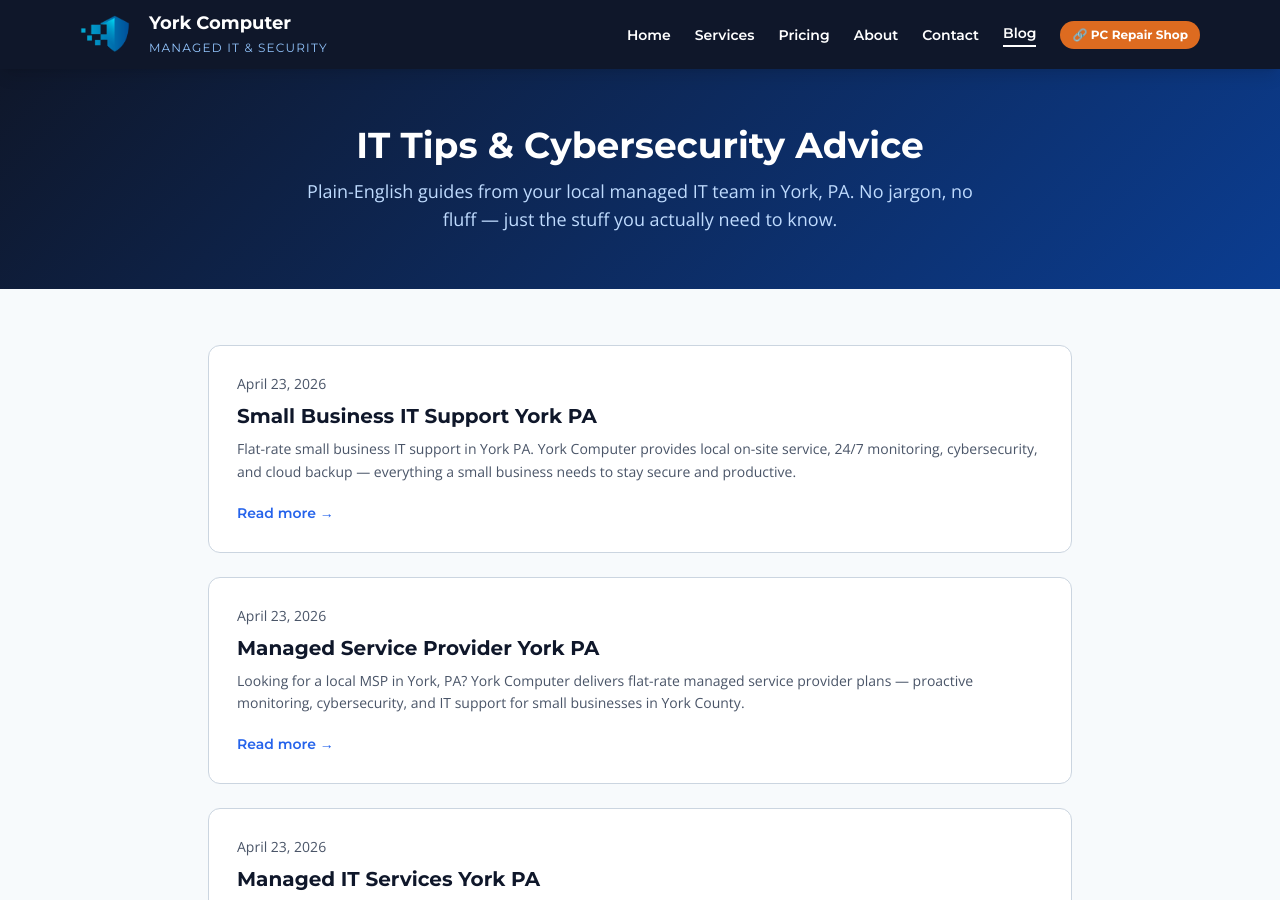
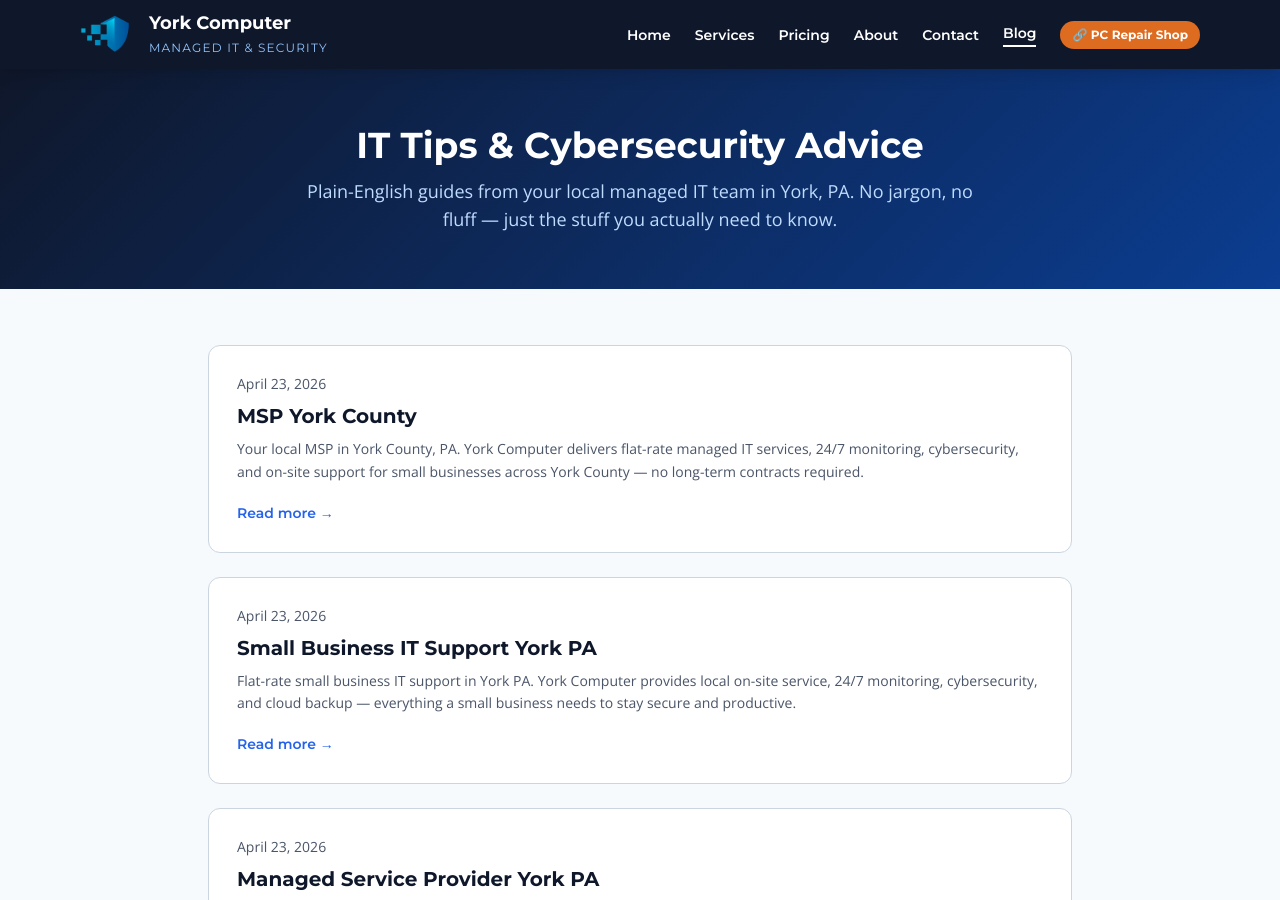
Before and after one commit to oak8513/yorkcomputer-net, a Jekyll site: the page built from blog/index.html, in a window 1280 px wide and 900 px high. Built offline with Jekyll 4.4.1, drawn with Linux system fonts in a browser that asks for light colours; nearby versions of some CDN libraries; a script that is not in the unit is left out.

Commit message:
SEO: add MSP York County landing page
Co-Authored-By: Claude Sonnet 4.6 <noreply@anthropic.com>

```diff
--- a/blog/index.html
+++ b/blog/index.html
@@ -17,6 +17,14 @@ og_description: "Plain-English IT and cybersecurity advice for small businesses
 <div class="max-w-4xl mx-auto px-4 py-14">
 
   <!-- BEGIN_SERVICE_PAGES -->
+  <article class="bg-white border border-yc-gray rounded-xl p-7 hover:shadow-lg transition mb-6">
+    <div class="text-sm text-yc-steel mb-2">April 23, 2026</div>
+    <h2 class="font-heading font-bold text-xl text-yc-navy mb-2">
+      <a href="/blog/msp-york-county.html" class="hover:underline">MSP York County</a>
+    </h2>
+    <p class="text-yc-steel text-sm leading-relaxed mb-4">Your local MSP in York County, PA. York Computer delivers flat-rate managed IT services, 24/7 monitoring, cybersecurity, and on-site support for small businesses across York County — no long-term contracts required.</p>
+    <a href="/blog/msp-york-county.html" class="inline-block text-yc-bright font-heading font-semibold text-sm hover:underline">Read more &rarr;</a>
+  </article>
   <article class="bg-white border border-yc-gray rounded-xl p-7 hover:shadow-lg transition mb-6">
     <div class="text-sm text-yc-steel mb-2">April 23, 2026</div>
     <h2 class="font-heading font-bold text-xl text-yc-navy mb-2">
--- a/sitemap.xml
+++ b/sitemap.xml
@@ -43,4 +43,10 @@
     <changefreq>monthly</changefreq>
     <priority>0.9</priority>
   </url>
+  <url>
+    <loc>https://yorkcomputer.net/blog/msp-york-county.html</loc>
+    <lastmod>2026-04-23</lastmod>
+    <changefreq>monthly</changefreq>
+    <priority>0.9</priority>
+  </url>
 </urlset>
```
Also changed, not shown: blog/msp-york-county.html (added, +135 -0 lines).
